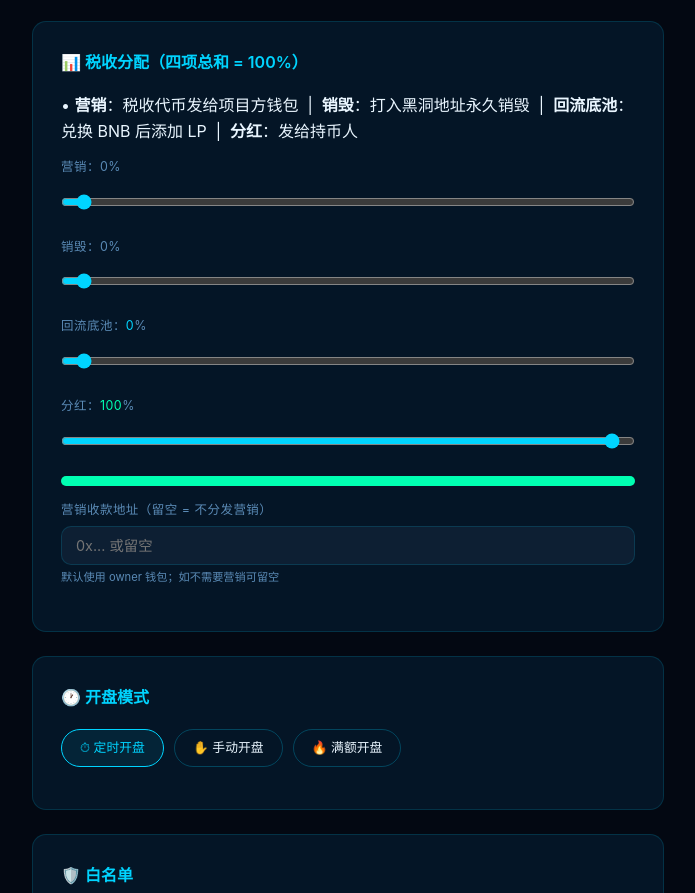
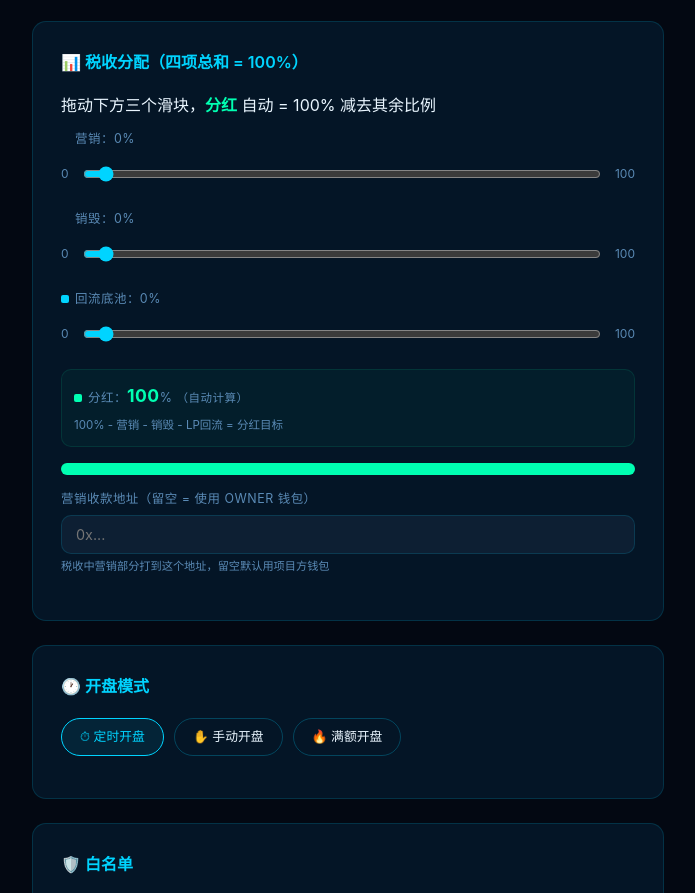
Before and after one commit to Airdr0p-888/youyu, a website: page launch.html in a window 1280 px wide. Shown: the part 1527-2420 px from the top of the page, without its empty margins (292-987 px from the left). Drawn offline with Linux system fonts and the light colour scheme.

Commit message:
Add files via upload

```diff
--- a/launch.html
+++ b/launch.html
@@ -189,47 +189,54 @@
   <!-- 税收分配 -->
   <div class="card">
     <div class="card-title">📊 税收分配（四项总和 = 100%）</div>
-    <div class="hint" style="margin-bottom:12px">
-      • <b>营销</b>：税收代币发给项目方钱包 &nbsp;|&nbsp;
-      <b>销毁</b>：打入黑洞地址永久销毁 &nbsp;|&nbsp;
-      <b>回流底池</b>：兑换 BNB 后添加 LP &nbsp;|&nbsp;
-      <b>分红</b>：发给持币人
+    <div class="hint" style="margin-bottom:10px">
+      拖动下方三个滑块，<b style="color:var(--green)">分红</b> 自动 = 100% 减去其余比例
     </div>
+
     <div class="field">
-      <label>营销：<span id="taxMktVal" style="color:var(--gold)">0</span>%</label>
+      <label><span style="display:inline-block;width:8px;height:8px;border-radius:2px;background:var(--gold);margin-right:6px"></span>营销：<span id="taxMktVal">0</span>%</label>
       <div class="slider-row">
+        <span style="color:var(--muted);font-size:.75rem">0</span>
         <input type="range" id="taxMktSlider" min="0" max="100" value="0" oninput="onTaxAllocChange('marketing')" />
+        <span style="color:var(--muted);font-size:.75rem">100</span>
       </div>
     </div>
+
     <div class="field">
-      <label>销毁：<span id="taxBurnVal" style="color:var(--red)">0</span>%</label>
+      <label><span style="display:inline-block;width:8px;height:8px;border-radius:2px;background:var(--red);margin-right:6px"></span>销毁：<span id="taxBurnVal">0</span>%</label>
       <div class="slider-row">
+        <span style="color:var(--muted);font-size:.75rem">0</span>
         <input type="range" id="taxBurnSlider" min="0" max="100" value="0" oninput="onTaxAllocChange('burn')" />
+        <span style="color:var(--muted);font-size:.75rem">100</span>
       </div>
     </div>
+
     <div class="field">
-      <label>回流底池：<span id="taxLpVal" style="color:var(--cyan)">0</span>%</label>
+      <label><span style="display:inline-block;width:8px;height:8px;border-radius:2px;background:var(--cyan);margin-right:6px"></span>回流底池：<span id="taxLpVal">0</span>%</label>
       <div class="slider-row">
+        <span style="color:var(--muted);font-size:.75rem">0</span>
         <input type="range" id="taxLpSlider" min="0" max="100" value="0" oninput="onTaxAllocChange('lp')" />
+        <span style="color:var(--muted);font-size:.75rem">100</span>
       </div>
     </div>
-    <div class="field">
-      <label>分红：<span id="taxDistVal" style="color:var(--green)">100</span>%</label>
-      <div class="slider-row">
-        <input type="range" id="taxDistSlider" min="0" max="100" value="100" oninput="onTaxAllocChange('distribute')" />
-      </div>
+
+    <div class="field" style="margin-top:16px;padding:12px;background:rgba(0,255,178,.04);border-radius:10px;border:1px solid rgba(0,255,178,.1)">
+      <label><span style="display:inline-block;width:8px;height:8px;border-radius:2px;background:var(--green);margin-right:6px"></span>分红：<strong id="taxDistVal" style="font-size:1.1rem;color:var(--green)">100</strong>% <span style="font-size:.72rem;color:var(--muted)">（自动计算）</span></label>
+      <div style="font-size:.72rem;color:var(--muted);margin-top:2px">100% - 营销 - 销毁 - LP回流 = 分红目标</div>
     </div>
+
     <!-- 分配可视化条 -->
-    <div style="display:flex;height:10px;border-radius:5px;overflow:hidden;margin-top:8px;background:var(--border)">
-      <div id="taxBarMkt" style="background:var(--gold);width:0%;transition:width .2s"></div>
-      <div id="taxBarBurn" style="background:var(--red);width:0%;transition:width .2s"></div>
-      <div id="taxBarLp" style="background:var(--cyan);width:0%;transition:width .2s"></div>
-      <div id="taxBarDist" style="background:var(--green);width:100%;transition:width .2s"></div>
+    <div style="display:flex;height:12px;border-radius:6px;overflow:hidden;margin-top:12px;background:var(--border)">
+      <div id="taxBarMkt" style="background:var(--gold);width:0%;transition:width .25s"></div>
+      <div id="taxBarBurn" style="background:var(--red);width:0%;transition:width .25s"></div>
+      <div id="taxBarLp" style="background:var(--cyan);width:0%;transition:width .25s"></div>
+      <div id="taxBarDist" style="background:var(--green);width:100%;transition:width .25s"></div>
     </div>
+
     <div class="field" style="margin-top:14px">
-      <label>营销收款地址（留空 = 不分发营销）</label>
-      <input type="text" id="t_marketingWallet" placeholder="0x... 或留空" />
-      <div class="hint">默认使用 owner 钱包；如不需要营销可留空</div>
+      <label>营销收款地址（留空 = 使用 Owner 钱包）</label>
+      <input type="text" id="t_marketingWallet" placeholder="0x..." />
+      <div class="hint">税收中营销部分打到这个地址，留空默认用项目方钱包</div>
     </div>
   </div>
 
@@ -377,108 +384,54 @@ function calcMintInfo() {
 document.getElementById('t_supply')?.addEventListener('input', calcMintInfo);
 document.getElementById('t_presalePct')?.addEventListener('input', calcMintInfo);
 
-/* ── 税收分配滑块联动 ── */
-var _taxVals = { marketing:0, burn:0, lp:0, distribute:100 };  // 默认全部分红
+/* ── 税收分配滑块 ──
+   简单逻辑：分红 = 100% - 营销 - 销毁 - LP回流
+   拖动任意一个滑块时，自动调整分红兜底
+   如果四项之和超过100%，截断当前滑块
+────────────────────────────────────────── */
+var _taxVals = { marketing:0, burn:0, lp:0, distribute:100 };
 
 function onTaxAllocChange(changed) {
-  var sliders = {
-    marketing:  'taxMktSlider',
-    burn:       'taxBurnSlider',
-    lp:         'taxLpSlider',
-    distribute: 'taxDistSlider'
+  var sliderIds = {
+    marketing:'taxMktSlider', burn:'taxBurnSlider',
+    lp:'taxLpSlider', distribute:'taxDistSlider'
   };
-  var displays = {
-    marketing:  'taxMktVal',
-    burn:       'taxBurnVal',
-    lp:         'taxLpVal',
-    distribute: 'taxDistVal'
-  };
-  var barDivs = {
-    marketing:  'taxBarMkt',
-    burn:       'taxBarBurn',
-    lp:         'taxBarLp',
-    distribute: 'taxBarDist'
+  var displayIds = {
+    marketing:'taxMktVal', burn:'taxBurnVal',
+    lp:'taxLpVal', distribute:'taxDistVal'
   };
 
-  var newVal = parseInt(document.getElementById(sliders[changed]).value) || 0;
+  var newVal = parseInt(document.getElementById(sliderIds[changed]).value) || 0;
 
-  // 计算当前其他总和
-  var otherSum = 0, others = [];
-  for (var k in _taxVals) {
-    if (k !== changed) { otherSum += _taxVals[k]; others.push(k); }
+  if (changed === 'distribute') {
+    // 分红滑块：上限受到营销+销毁+LP 的限制
+    var usedByOthers = _taxVals.marketing + _taxVals.burn + _taxVals.lp;
+    newVal = Math.min(newVal, 100 - usedByOthers);
+    document.getElementById(sliderIds.distribute).value = newVal;
+    _taxVals.distribute = newVal;
+  } else {
+    // 营销 / 销毁 / LP：上限 = 100 - 另外两个（不含分红）
+    var peerSum = 0;
+    for (var k in _taxVals) {
+      if (k !== changed && k !== 'distribute') peerSum += _taxVals[k];
+    }
+    newVal = Math.min(newVal, 100 - peerSum);
+    document.getElementById(sliderIds[changed]).value = newVal;
+    _taxVals[changed] = newVal;
+    // 分红 = 差额
+    _taxVals.distribute = 100 - newVal - peerSum;
+    document.getElementById(sliderIds.distribute).value = _taxVals.distribute;
+    document.getElementById(displayIds.distribute).textContent = _taxVals.distribute;
   }
 
-  // 上限：不能超过 100
-  if (newVal + otherSum > 100) {
-    newVal = 100 - otherSum;
-    document.getElementById(sliders[changed]).value = newVal;
-  }
-
-  var delta = newVal - _taxVals[changed];
-  if (delta === 0) { updateTaxAllocBar(barDivs); return; }
-
-  if (delta > 0) {
-    // 增加 → 按比例减少其他
-    var remaining = delta;
-    for (var i = 0; i < others.length; i++) {
-      var kk = others[i];
-      var reduce;
-      if (i === others.length - 1) {
-        reduce = Math.min(_taxVals[kk], remaining);
-      } else {
-        reduce = otherSum > 0 ? Math.min(_taxVals[kk], Math.round(remaining * _taxVals[kk] / otherSum)) : 0;
-      }
-      _taxVals[kk] -= reduce;
-      remaining -= reduce;
-      document.getElementById(sliders[kk]).value = _taxVals[kk];
-      document.getElementById(displays[kk]).textContent = _taxVals[kk];
-    }
-    // 如有剩余（因为取整），从 distribute 扣
-    if (remaining > 0 && _taxVals.distribute >= remaining) {
-      _taxVals.distribute -= remaining;
-      document.getElementById(sliders.distribute).value = _taxVals.distribute;
-      document.getElementById(displays.distribute).textContent = _taxVals.distribute;
-    }
-  } else {
-    // 减少 → 按比例增加其他
-    var addTotal = -delta;
-    var otherTotal = 0;
-    for (var j = 0; j < others.length; j++) { otherTotal += _taxVals[others[j]]; }
-    if (otherTotal === 0) {
-      // 如果其他全是 0，全加到 distribute
-      _taxVals.distribute += addTotal;
-      document.getElementById(sliders.distribute).value = _taxVals.distribute;
-      document.getElementById(displays.distribute).textContent = _taxVals.distribute;
-    } else {
-      var remaining2 = addTotal;
-      for (var j2 = 0; j2 < others.length; j2++) {
-        var kk2 = others[j2];
-        var add;
-        if (j2 === others.length - 1) {
-          add = remaining2;
-        } else {
-          add = Math.round(addTotal * _taxVals[kk2] / otherTotal);
-        }
-        _taxVals[kk2] += add;
-        remaining2 -= add;
-        document.getElementById(sliders[kk2]).value = _taxVals[kk2];
-        document.getElementById(displays[kk2]).textContent = _taxVals[kk2];
-      }
-    }
-  }
-
-  _taxVals[changed] = newVal;
-  document.getElementById(displays[changed]).textContent = newVal;
-  updateTaxAllocBar(barDivs);
+  document.getElementById(displayIds[changed]).textContent = newVal;
+  updateTaxBar();
 }
 
-function updateTaxAllocBar(barDivs) {
-  if (!barDivs) {
-    barDivs = { marketing:'taxBarMkt', burn:'taxBarBurn', lp:'taxBarLp', distribute:'taxBarDist' };
-  }
-  document.getElementById('taxBarMkt').style.width = _taxVals.marketing + '%';
+function updateTaxBar() {
+  document.getElementById('taxBarMkt').style.width  = _taxVals.marketing + '%';
   document.getElementById('taxBarBurn').style.width = _taxVals.burn + '%';
-  document.getElementById('taxBarLp').style.width = _taxVals.lp + '%';
+  document.getElementById('taxBarLp').style.width   = _taxVals.lp + '%';
   document.getElementById('taxBarDist').style.width = _taxVals.distribute + '%';
 }
 
```
Also changed, not shown: mint.html (+18 -1 lines).
